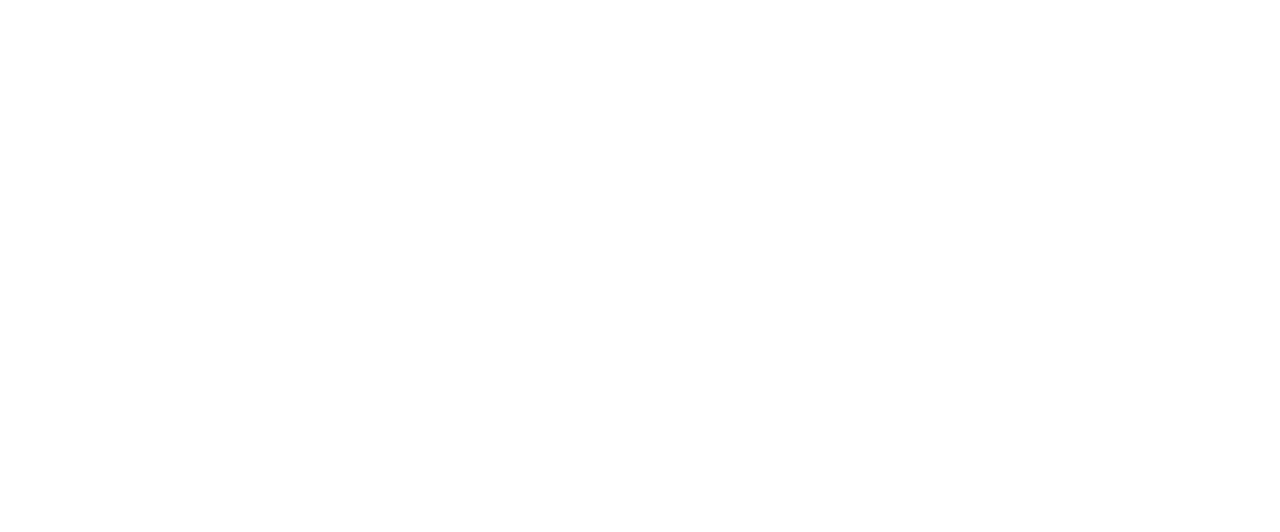
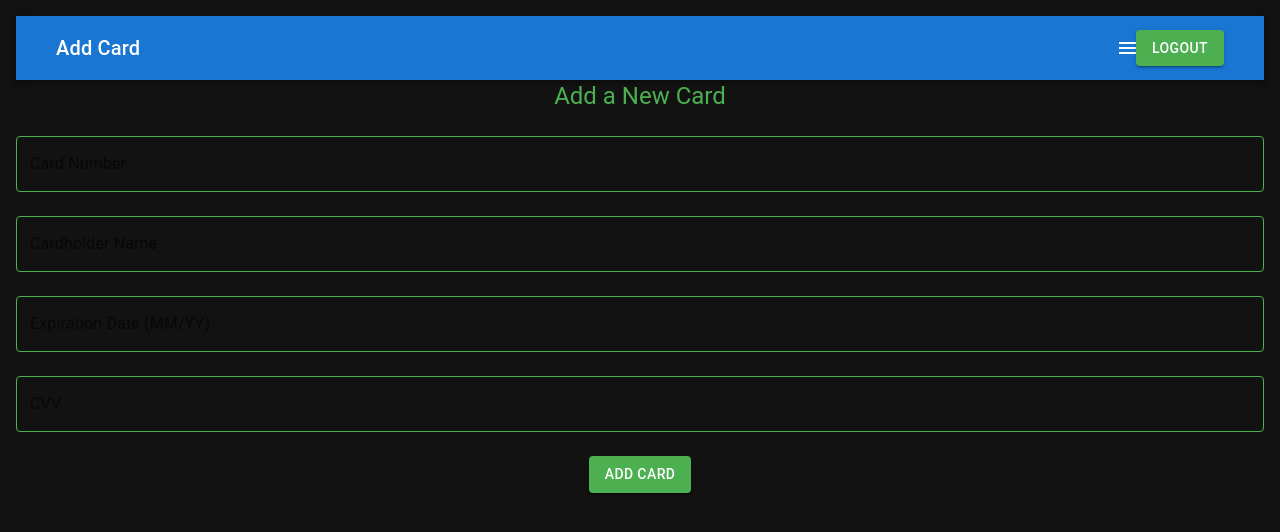
Before and after one commit to Parkar-Arslan/ProjectWebTest, a React (Vite) app in the folder Nextap/frontend/: page /add-card in a window 1280 px wide. Before the commit this address had no page. Shown: the top 532 px of the page. Built offline with nearby package versions, Linux system fonts and the light colour scheme.

Commit message:
adding phase 2

```diff
--- a/Nextap/frontend/src/App.tsx
+++ b/Nextap/frontend/src/App.tsx
@@ -2,6 +2,12 @@ import React from "react";
 import { BrowserRouter as Router, Routes, Route } from "react-router-dom";
 import Home from "./pages/home";
 import Profile from "./pages/Profile";
+import SendReceive from "./pages/SendReceive";
+import Statements from "./pages/Statements";
+import Balance from "./pages/Balance";
+import AddCard from "./pages/AddCard"; // Import AddCard
+import Login from "./pages/Login"; // Import Login Page
+
 
 const App: React.FC = () => {
   return (
@@ -9,6 +15,11 @@ const App: React.FC = () => {
       <Routes>
         <Route path="/" element={<Home />} />
         <Route path="/profile" element={<Profile />} />
+        <Route path="/send-receive" element={<SendReceive />} />
+        <Route path="/statements" element={<Statements />} />
+        <Route path="/balance" element={<Balance />} />
+        <Route path="/add-card" element={<AddCard />} /> {/* Add AddCard route */}
+        <Route path="/login" element={<Login />} /> {/* Add Login Route */}
       </Routes>
     </Router>
   );
--- a/Nextap/frontend/src/components/NavBar.tsx
+++ b/Nextap/frontend/src/components/NavBar.tsx
@@ -46,6 +46,7 @@ const NavBar: React.FC<NavBarProps> = ({ title, loginLabel, onLoginClick }) => {
         </IconButton>
 
         {/* Dropdown Menu */}
+        {/* Dropdown Menu */}
 <Menu
   id="nav-menu"
   anchorEl={menuAnchor}
@@ -59,6 +60,18 @@ const NavBar: React.FC<NavBarProps> = ({ title, loginLabel, onLoginClick }) => {
   <MenuItem onClick={handleMenuClose}>
     <Link to="/profile" className="nav-link">Profile</Link>
   </MenuItem>
+  <MenuItem onClick={handleMenuClose}>
+    <Link to="/send-receive" className="nav-link">Send & Receive</Link>
+  </MenuItem>
+  <MenuItem onClick={handleMenuClose}>
+    <Link to="/statements" className="nav-link">Statements</Link>
+  </MenuItem>
+  <MenuItem onClick={handleMenuClose}>
+    <Link to="/balance" className="nav-link">Balance</Link>
+  </MenuItem>
+  <MenuItem onClick={handleMenuClose}>
+    <Link to="/add-card" className="nav-link">Add Card</Link>
+  </MenuItem>
 </Menu>
 
         {/* Login/Logout Button */}
--- /dev/null
+++ b/Nextap/frontend/src/pages/AddCard.tsx
@@ -0,0 +1,50 @@
+import React from "react";
+import NavBar from "../components/NavBar";
+import { Grid, TextField, Button, Typography } from "@mui/material";
+import "../styles/AddCard.css";
+
+const AddCard: React.FC = () => {
+  return (
+    <div className="add-card-container">
+      <NavBar title="Add Card" loginLabel="Logout" />
+
+      <Grid container spacing={3} className="add-card-content">
+        <Grid item xs={12}>
+          <Typography variant="h5" className="header-text">
+            Add a New Card
+          </Typography>
+        </Grid>
+        <Grid item xs={12}>
+          <TextField label="Card Number" variant="outlined" fullWidth className="input-field" />
+        </Grid>
+        <Grid item xs={12}>
+          <TextField label="Cardholder Name" variant="outlined" fullWidth className="input-field" />
+        </Grid>
+        <Grid item xs={12}>
+          <TextField
+            label="Expiration Date (MM/YY)"
+            variant="outlined"
+            fullWidth
+            className="input-field"
+          />
+        </Grid>
+        <Grid item xs={12}>
+          <TextField
+            label="CVV"
+            variant="outlined"
+            fullWidth
+            className="input-field"
+            type="password"
+          />
+        </Grid>
+        <Grid item xs={12} className="action-buttons">
+          <Button variant="contained" color="primary" className="add-card-button">
+            Add Card
+          </Button>
+        </Grid>
+      </Grid>
+    </div>
+  );
+};
+
+export default AddCard;
--- /dev/null
+++ b/Nextap/frontend/src/pages/Balance.tsx
@@ -0,0 +1,22 @@
+import React from "react";
+import NavBar from "../components/NavBar";
+import { Grid, Typography } from "@mui/material";
+import "../styles/Balance.css";
+
+const Balance: React.FC = () => {
+  return (
+    <div className="balance-container">
+      <NavBar title="Balance" loginLabel="Logout" />
+
+      <Grid container spacing={3} className="balance-content">
+        <Grid item xs={12} className="balance-header">
+          <Typography variant="h4" className="balance-amount">
+            Your Balance: $500.00
+          </Typography>
+        </Grid>
+      </Grid>
+    </div>
+  );
+};
+
+export default Balance;
--- /dev/null
+++ b/Nextap/frontend/src/pages/Login.tsx
@@ -0,0 +1,53 @@
+import React, { useState } from "react";
+import { Grid, TextField, Button, Typography } from "@mui/material";
+import "../styles/Login.css";
+
+const Login: React.FC = () => {
+  const [email, setEmail] = useState("");
+  const [password, setPassword] = useState("");
+
+  const handleLogin = () => {
+    console.log("Logging in with", email, password);
+    // Here you would send the login data to your backend API
+  };
+
+  return (
+    <div className="login-container">
+      <Grid container spacing={3} className="login-content">
+        <Grid item xs={12}>
+          <Typography variant="h4" className="login-header">
+            Login
+          </Typography>
+        </Grid>
+        <Grid item xs={12}>
+          <TextField
+            label="Email"
+            variant="outlined"
+            fullWidth
+            value={email}
+            onChange={(e) => setEmail(e.target.value)}
+            className="input-field"
+          />
+        </Grid>
+        <Grid item xs={12}>
+          <TextField
+            label="Password"
+            variant="outlined"
+            fullWidth
+            type="password"
+            value={password}
+            onChange={(e) => setPassword(e.target.value)}
+            className="input-field"
+          />
+        </Grid>
+        <Grid item xs={12} className="login-actions">
+          <Button variant="contained" color="primary" onClick={handleLogin} className="login-button">
+            Login
+          </Button>
+        </Grid>
+      </Grid>
+    </div>
+  );
+};
+
+export default Login;
--- /dev/null
+++ b/Nextap/frontend/src/pages/SendReceive.tsx
@@ -0,0 +1,31 @@
+import React from "react";
+import NavBar from "../components/NavBar";
+import { Grid, TextField, Button } from "@mui/material";
+import "../styles/SendReceive.css";
+
+const SendReceive: React.FC = () => {
+  return (
+    <div className="send-receive-container">
+      <NavBar title="Send & Receive" loginLabel="Logout" />
+
+      <Grid container spacing={3} className="send-receive-content">
+        <Grid item xs={12}>
+          <TextField label="Recipient Address" variant="outlined" fullWidth className="input-field" />
+        </Grid>
+        <Grid item xs={12}>
+          <TextField label="Amount" variant="outlined" fullWidth className="input-field" />
+        </Grid>
+        <Grid item xs={12} className="action-buttons">
+          <Button variant="contained" color="primary" className="send-button">
+            Send
+          </Button>
+          <Button variant="outlined" color="secondary" className="receive-button">
+            Receive
+          </Button>
+        </Grid>
+      </Grid>
+    </div>
+  );
+};
+
+export default SendReceive;
--- /dev/null
+++ b/Nextap/frontend/src/pages/Statements.tsx
@@ -0,0 +1,33 @@
+import React from "react";
+import NavBar from "../components/NavBar";
+import { Grid, Typography, List, ListItem, ListItemText } from "@mui/material";
+import "../styles/Statements.css";
+
+const Statements: React.FC = () => {
+  return (
+    <div className="statements-container">
+      <NavBar title="Statements" loginLabel="Logout" />
+
+      <Grid container spacing={3} className="statements-content">
+        <Grid item xs={12}>
+          <Typography variant="h5" className="header-text">
+            Recent Transactions
+          </Typography>
+          <List>
+            <ListItem>
+              <ListItemText primary="Transaction 1" secondary="Date: 01/12/2024 | Amount: $100" />
+            </ListItem>
+            <ListItem>
+              <ListItemText primary="Transaction 2" secondary="Date: 30/11/2024 | Amount: $200" />
+            </ListItem>
+            <ListItem>
+              <ListItemText primary="Transaction 3" secondary="Date: 29/11/2024 | Amount: $50" />
+            </ListItem>
+          </List>
+        </Grid>
+      </Grid>
+    </div>
+  );
+};
+
+export default Statements;
--- /dev/null
+++ b/Nextap/frontend/src/styles/AddCard.css
@@ -0,0 +1,47 @@
+.add-card-container {
+    width: 100%;
+    min-height: 100vh;
+    background-color: #121212;
+    padding: 16px;
+  }
+
+  .add-card-content {
+    margin-top: 32px;
+    text-align: center;
+  }
+
+  .header-text {
+    color: #4caf50; /* Green for headers */
+    margin-bottom: 16px;
+  }
+
+  .input-field {
+    margin-bottom: 16px;
+    color: #ffffff !important; /* White text */
+  }
+
+  .MuiOutlinedInput-root {
+    fieldset {
+      border-color: #4caf50 !important; /* Green border */
+    }
+  }
+
+  .MuiOutlinedInput-root:hover fieldset {
+    border-color: #81c784 !important; /* Lighter green on hover */
+  }
+
+  .MuiOutlinedInput-root.Mui-focused fieldset {
+    border-color: #4caf50 !important; /* Green when focused */
+  }
+
+  .action-buttons {
+    text-align: center;
+    margin-top: 16px;
+  }
+
+  .add-card-button {
+    background-color: #4caf50 !important; /* Green button */
+    text-transform: none;
+    padding: 12px 24px;
+    font-size: 1rem;
+  }
--- /dev/null
+++ b/Nextap/frontend/src/styles/Balance.css
@@ -0,0 +1,19 @@
+.balance-container {
+    width: 100%;
+    min-height: 100vh;
+    background-color: #121212;
+    padding: 16px;
+  }
+
+  .balance-content {
+    margin-top: 32px;
+  }
+
+  .balance-header {
+    text-align: center;
+  }
+
+  .balance-amount {
+    color: #4caf50;
+    font-weight: bold;
+  }
--- /dev/null
+++ b/Nextap/frontend/src/styles/Login.css
@@ -0,0 +1,29 @@
+.login-container {
+    width: 100%;
+    min-height: 100vh;
+    background-color: #121212;
+    padding: 16px;
+    display: flex;
+    justify-content: center;
+    align-items: center;
+  }
+
+  .login-content {
+    text-align: center;
+    max-width: 400px;
+    width: 100%;
+  }
+
+  .login-header {
+    color: #4caf50;
+    margin-bottom: 24px;
+  }
+
+  .input-field {
+    margin-bottom: 16px;
+  }
+
+  .login-button {
+    background-color: #4caf50 !important;
+    text-transform: none;
+  }
--- /dev/null
+++ b/Nextap/frontend/src/styles/SendReceive.css
@@ -0,0 +1,30 @@
+.send-receive-container {
+    width: 100%;
+    min-height: 100vh;
+    background-color: #121212;
+    padding: 16px;
+  }
+
+  .send-receive-content {
+    margin-top: 32px;
+  }
+
+  .input-field {
+    margin-bottom: 16px;
+  }
+
+  .action-buttons {
+    text-align: center;
+  }
+
+  .send-button {
+    margin-right: 8px;
+    background-color: #4caf50;
+    text-transform: none;
+  }
+
+  .receive-button {
+    color: #9c27b0;
+    border-color: #9c27b0;
+    text-transform: none;
+  }
--- /dev/null
+++ b/Nextap/frontend/src/styles/Statements.css
@@ -0,0 +1,23 @@
+.statements-container {
+    width: 100%;
+    min-height: 100vh;
+    background-color: #121212;
+    padding: 16px;
+  }
+
+  .statements-content {
+    margin-top: 32px;
+  }
+
+  .header-text {
+    color: #4caf50;
+    margin-bottom: 16px;
+  }
+
+  .MuiListItemText-primary {
+    color: #ffffff;
+  }
+
+  .MuiListItemText-secondary {
+    color: #9c27b0;
+  }
```
Lines whose indentation alone changed are shown as unchanged.
